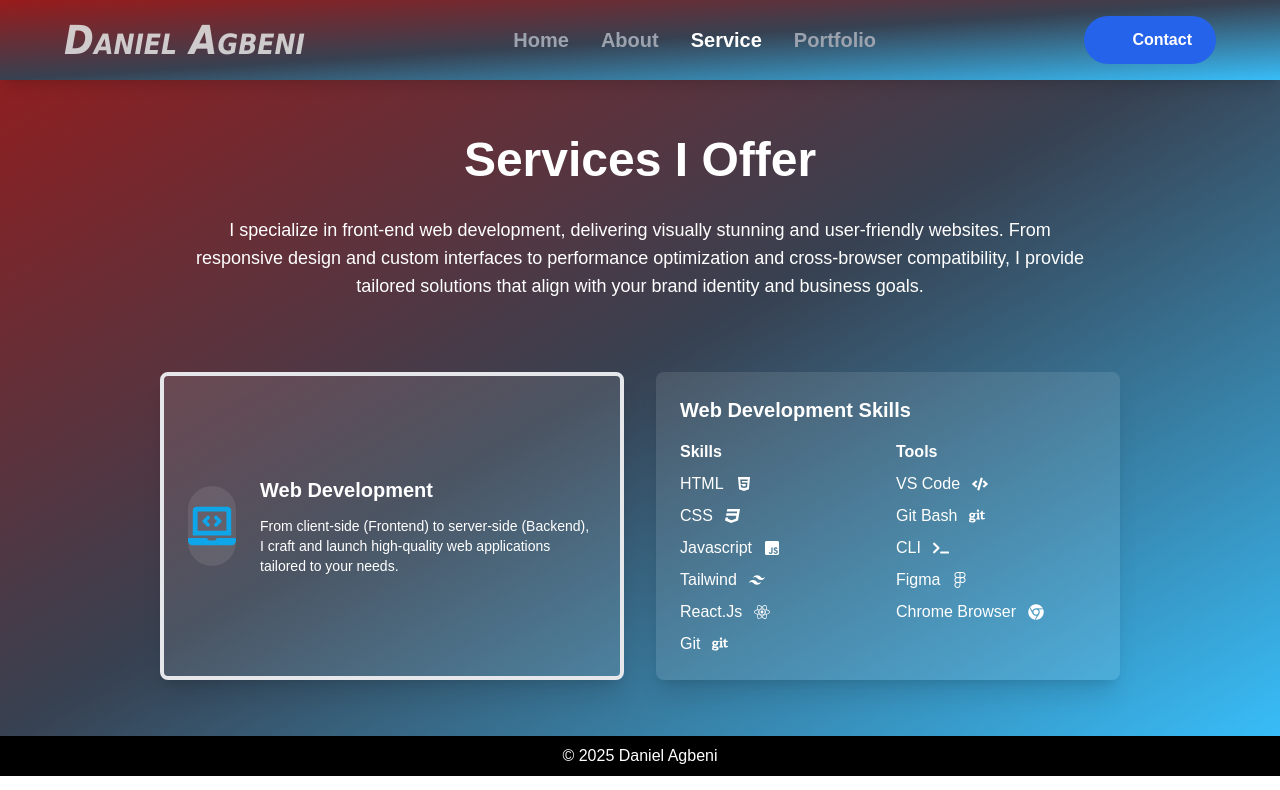
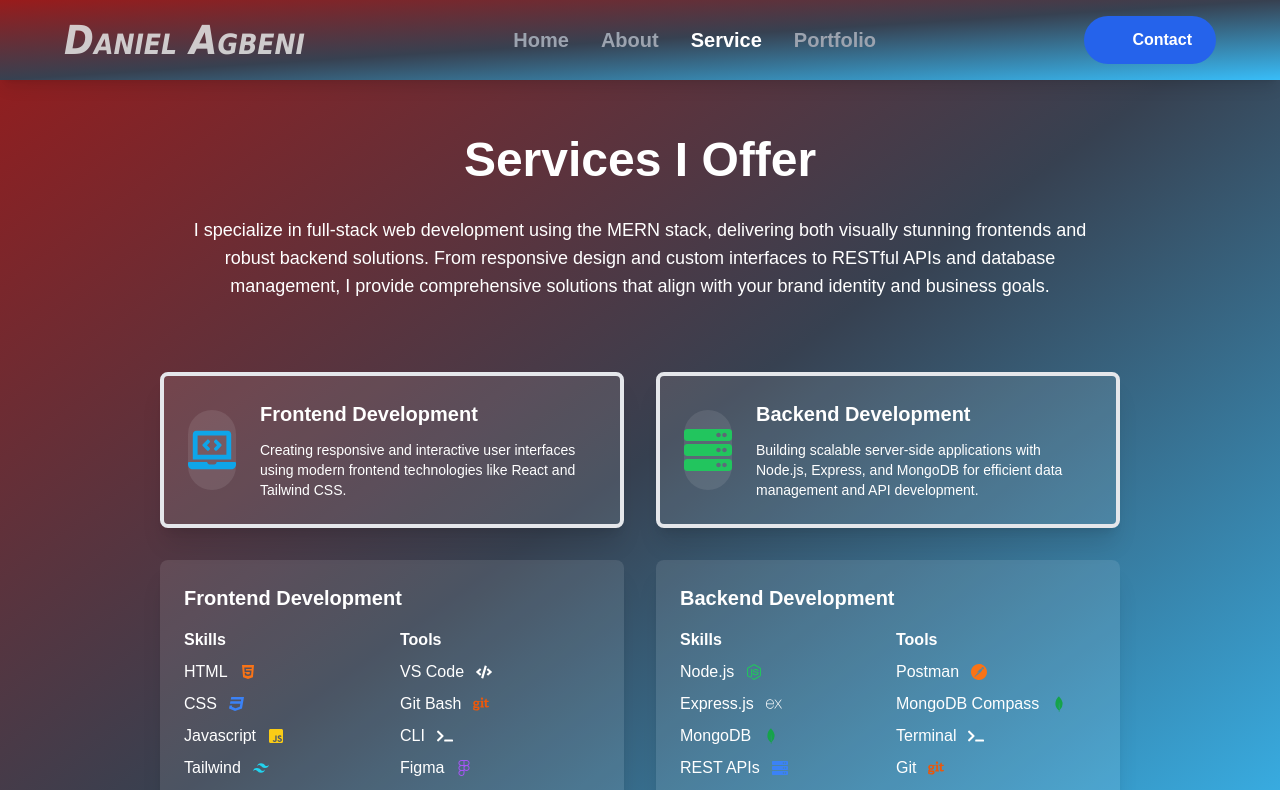
Before and after one commit to DanielAgbeni/new-potfolio, a React (Vite) app: page /service in a window 1280 px wide. Shown: the top 790 px of the page. Built offline with nearby package versions, Linux system fonts and the light colour scheme; some icons are missing.

Commit message:
Added new technologies and tools to About, Contact, and Services components

```diff
--- a/src/component/About.jsx
+++ b/src/component/About.jsx
@@ -16,6 +16,16 @@
 import { SiTailwindcss } from 'react-icons/si';
 import { IoLogoJavascript } from 'react-icons/io5';
 import AOS from 'aos';
+import {
+	SiMongodb,
+	SiGooglecloud,
+	SiMicrosoftazure,
+	SiDocker,
+	SiKubernetes,
+	SiTypescript,
+	SiPostgresql,
+} from 'react-icons/si';
+import { FaAws } from 'react-icons/fa';
 import cv from '../assets/Daniel Agbeni New CV.pdf';
 
 const About = () => {
@@ -52,7 +62,7 @@
 	);
 
 	return (
-		<div className='min-h-screen bg-gradient-to-b from-gray-900 to-gray-800 text-white py-12 px-4 sm:px-6 lg:px-8'>
+		<div className='min-h-screen bg-gradient-to-b from-gray-900 to-gray-800 text-white py-12 px-4 sm:px-6 lg:px-8 rounded-md'>
 			<div className='max-w-7xl mx-auto'>
 				{/* Header Section */}
 				<div className='text-center mb-12'>
@@ -126,6 +136,46 @@
 							color='text-blue-400'
 							title='Tailwind CSS'
 						/>
+						<TechnologyIcon
+							Icon={SiMongodb}
+							color='text-green-600'
+							title='MongoDB'
+						/>
+						<TechnologyIcon
+							Icon={FaAws}
+							color='text-orange-400'
+							title='AWS'
+						/>
+						<TechnologyIcon
+							Icon={SiGooglecloud}
+							color='text-blue-500'
+							title='Google Cloud'
+						/>
+						{/* <TechnologyIcon
+							Icon={SiMicrosoftazure}
+							color='text-blue-600'
+							title='Azure'
+						/> */}
+						<TechnologyIcon
+							Icon={SiDocker}
+							color='text-sky-500'
+							title='Docker'
+						/>
+						<TechnologyIcon
+							Icon={SiKubernetes}
+							color='text-blue-600'
+							title='Kubernetes'
+						/>
+						<TechnologyIcon
+							Icon={SiTypescript}
+							color='text-blue-500'
+							title='TypeScript'
+						/>
+						{/* <TechnologyIcon
+							Icon={SiPostgresql}
+							color='text-blue-400'
+							title='PostgreSQL'
+						/> */}
 					</div>
 				</div>
 
--- a/src/component/Contact.jsx
+++ b/src/component/Contact.jsx
@@ -12,6 +12,7 @@
 import { MdClose, MdEmail, MdLocationCity, MdSend } from 'react-icons/md';
 import { motion } from 'framer-motion';
 import emailjs from 'emailjs-com';
+import { FaXTwitter } from 'react-icons/fa6';
 
 const Contact = ({ click }) => {
 	const handleSubmit = (e) => {
@@ -134,7 +135,7 @@
 								target='_blank'
 								rel='noreferrer'
 								className='inline-flex hover:scale-110 duration-300 hover:text-white'>
-								<FaTwitter className=' w-7 h-7' />
+								<FaXTwitter className=' w-7 h-7' />
 							</a>
 						</li>
 						<li className='text-lg md:text-xl'>
--- a/src/component/Sevices.jsx
+++ b/src/component/Sevices.jsx
@@ -12,8 +12,11 @@
 	FaLaptopCode,
 	FaReact,
 	FaTerminal,
+	FaNodeJs,
+	FaDatabase,
+	FaServer,
 } from 'react-icons/fa';
-import { SiTailwindcss } from 'react-icons/si';
+import { SiTailwindcss, SiMongodb, SiExpress, SiPostman } from 'react-icons/si';
 
 const Services = () => {
 	useEffect(() => {
@@ -29,54 +32,68 @@
 
 			{/* Description */}
 			<p className='md:w-3/4 text-base md:text-lg text-center leading-relaxed'>
-				I specialize in front-end web development, delivering visually stunning
-				and user-friendly websites. From responsive design and custom interfaces
-				to performance optimization and cross-browser compatibility, I provide
-				tailored solutions that align with your brand identity and business
-				goals.
+				I specialize in full-stack web development using the MERN stack,
+				delivering both visually stunning frontends and robust backend
+				solutions. From responsive design and custom interfaces to RESTful APIs
+				and database management, I provide comprehensive solutions that align
+				with your brand identity and business goals.
 			</p>
 
 			{/* Services Grid */}
 			<div className='grid gap-8 md:grid-cols-2 w-full md:w-[80%] mt-10'>
-				{/* Web Development Service */}
+				{/* Frontend Development Service */}
 				<div className='flex items-center border-4 p-6 gap-6 shadow-xl bg-white bg-opacity-10 rounded-lg'>
 					<div className='bg-gray-200 bg-opacity-10 rounded-full h-20 w-20 flex items-center justify-center hover:animate-pulse'>
 						<FaLaptopCode className='text-5xl text-sky-500' />
 					</div>
 					<div className='flex flex-col gap-3'>
-						<h2 className='font-extrabold text-xl'>Web Development</h2>
+						<h2 className='font-extrabold text-xl'>Frontend Development</h2>
 						<p className='text-sm'>
-							From client-side (Frontend) to server-side (Backend), I craft and
-							launch high-quality web applications tailored to your needs.
+							Creating responsive and interactive user interfaces using modern
+							frontend technologies like React and Tailwind CSS.
 						</p>
 					</div>
 				</div>
 
-				{/* Skills and Tools */}
+				{/* Backend Development Service */}
+				<div className='flex items-center border-4 p-6 gap-6 shadow-xl bg-white bg-opacity-10 rounded-lg'>
+					<div className='bg-gray-200 bg-opacity-10 rounded-full h-20 w-20 flex items-center justify-center hover:animate-pulse'>
+						<FaServer className='text-5xl text-green-500' />
+					</div>
+					<div className='flex flex-col gap-3'>
+						<h2 className='font-extrabold text-xl'>Backend Development</h2>
+						<p className='text-sm'>
+							Building scalable server-side applications with Node.js, Express,
+							and MongoDB for efficient data management and API development.
+						</p>
+					</div>
+				</div>
+
+				{/* Frontend Skills and Tools */}
 				<div className='bg-white bg-opacity-10 shadow-xl rounded-lg p-6'>
-					<h2 className='font-bold text-xl mb-4'>Web Development Skills</h2>
+					<h2 className='font-bold text-xl mb-4'>Frontend Development</h2>
 					<div className='grid grid-cols-2 gap-4'>
 						{/* Skills */}
 						<div>
 							<h3 className='font-semibold mb-2'>Skills</h3>
 							<ul className='space-y-2'>
 								<li className='flex items-center gap-3'>
-									HTML <FaHtml5 />
+									HTML <FaHtml5 className='text-orange-500' />
 								</li>
 								<li className='flex items-center gap-3'>
-									CSS <FaCss3 />
+									CSS <FaCss3 className='text-blue-500' />
 								</li>
 								<li className='flex items-center gap-3'>
-									Javascript <FaJsSquare />
+									Javascript <FaJsSquare className='text-yellow-400' />
 								</li>
 								<li className='flex items-center gap-3'>
-									Tailwind <SiTailwindcss />
+									Tailwind <SiTailwindcss className='text-cyan-400' />
 								</li>
 								<li className='flex items-center gap-3'>
-									React.Js <FaReact />
+									React.Js <FaReact className='text-blue-400' />
 								</li>
 								<li className='flex items-center gap-3'>
-									Git <FaGit />
+									Git <FaGit className='text-orange-600' />
 								</li>
 							</ul>
 						</div>
@@ -89,16 +106,63 @@
 									VS Code <FaCode />
 								</li>
 								<li className='flex items-center gap-3'>
-									Git Bash <FaGit />
+									Git Bash <FaGit className='text-orange-600' />
 								</li>
 								<li className='flex items-center gap-3'>
 									CLI <FaTerminal />
 								</li>
 								<li className='flex items-center gap-3'>
-									Figma <FaFigma />
+									Figma <FaFigma className='text-purple-500' />
 								</li>
 								<li className='flex items-center gap-3'>
-									Chrome Browser <FaChrome />
+									Chrome Browser <FaChrome className='text-yellow-500' />
+								</li>
+							</ul>
+						</div>
+					</div>
+				</div>
+
+				{/* Backend Skills and Tools */}
+				<div className='bg-white bg-opacity-10 shadow-xl rounded-lg p-6'>
+					<h2 className='font-bold text-xl mb-4'>Backend Development</h2>
+					<div className='grid grid-cols-2 gap-4'>
+						{/* Skills */}
+						<div>
+							<h3 className='font-semibold mb-2'>Skills</h3>
+							<ul className='space-y-2'>
+								<li className='flex items-center gap-3'>
+									Node.js <FaNodeJs className='text-green-500' />
+								</li>
+								<li className='flex items-center gap-3'>
+									Express.js <SiExpress />
+								</li>
+								<li className='flex items-center gap-3'>
+									MongoDB <SiMongodb className='text-green-600' />
+								</li>
+								<li className='flex items-center gap-3'>
+									REST APIs <FaServer className='text-blue-500' />
+								</li>
+								<li className='flex items-center gap-3'>
+									Database Design <FaDatabase className='text-orange-500' />
+								</li>
+							</ul>
+						</div>
+
+						{/* Tools */}
+						<div>
+							<h3 className='font-semibold mb-2'>Tools</h3>
+							<ul className='space-y-2'>
+								<li className='flex items-center gap-3'>
+									Postman <SiPostman className='text-orange-500' />
+								</li>
+								<li className='flex items-center gap-3'>
+									MongoDB Compass <SiMongodb className='text-green-600' />
+								</li>
+								<li className='flex items-center gap-3'>
+									Terminal <FaTerminal />
+								</li>
+								<li className='flex items-center gap-3'>
+									Git <FaGit className='text-orange-600' />
 								</li>
 							</ul>
 						</div>
```
